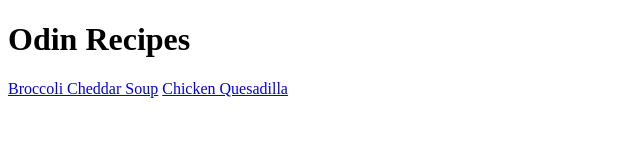
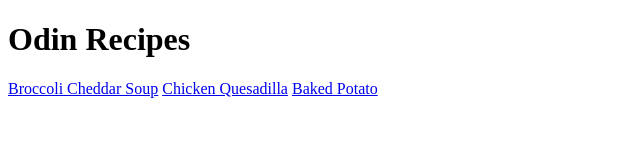
Before and after one commit to TysonSlemmons/odin-recipes, a plain HTML site: page index.html in a window 1280 px wide. Shown: the whole page, without its empty margins (0-640 px from the left). Drawn offline with Linux system fonts and the light colour scheme.

Commit message:
Add a link to the baked potato recipe

```diff
--- a/index.html
+++ b/index.html
@@ -9,5 +9,6 @@
         <h1>Odin Recipes</h1>
         <a href="recipes/soup.html">Broccoli Cheddar Soup</a>
         <a href="recipes/quesadilla.html">Chicken Quesadilla</a>
+        <a href="recipes/potato.html">Baked Potato</a>
     </body>
 </html>
```
